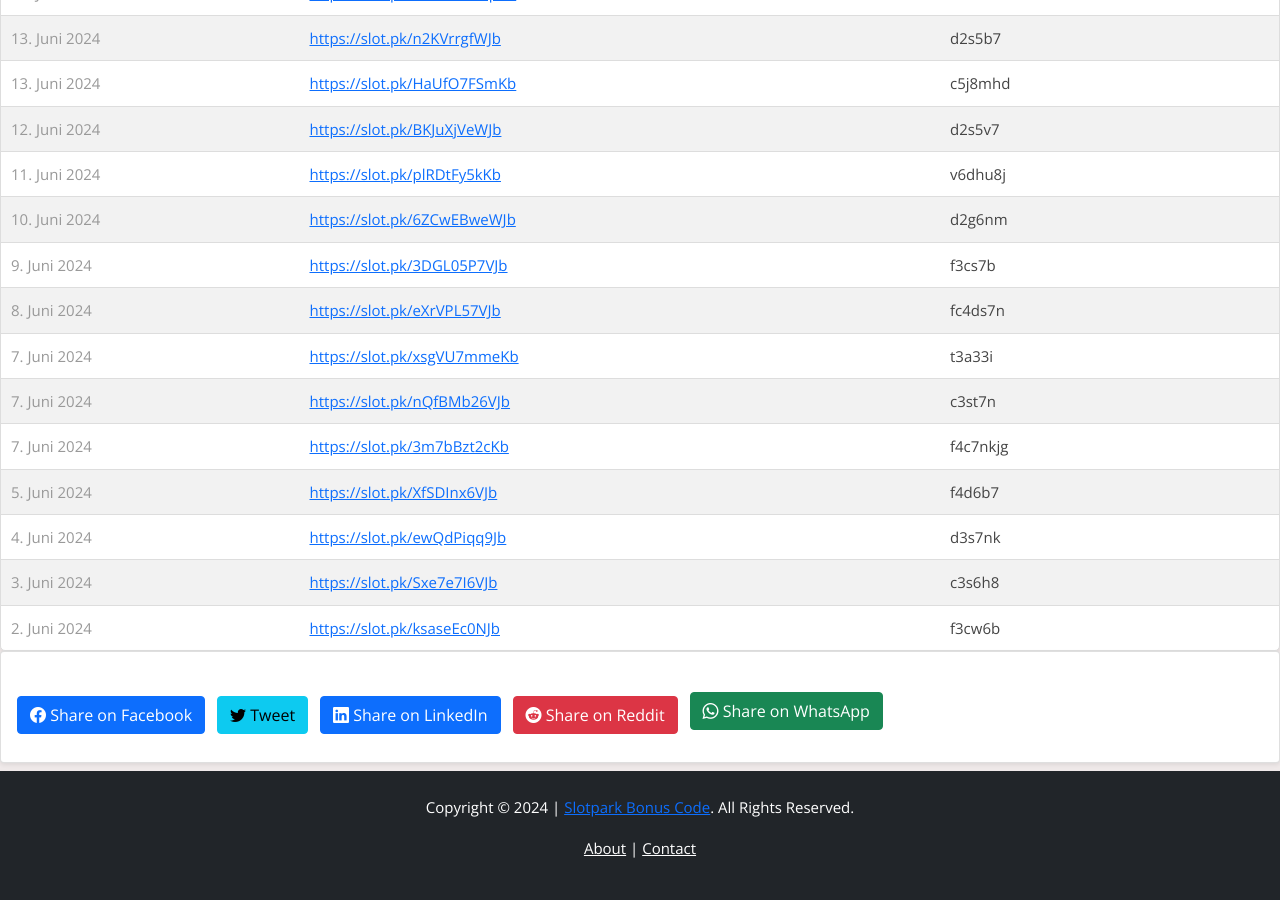
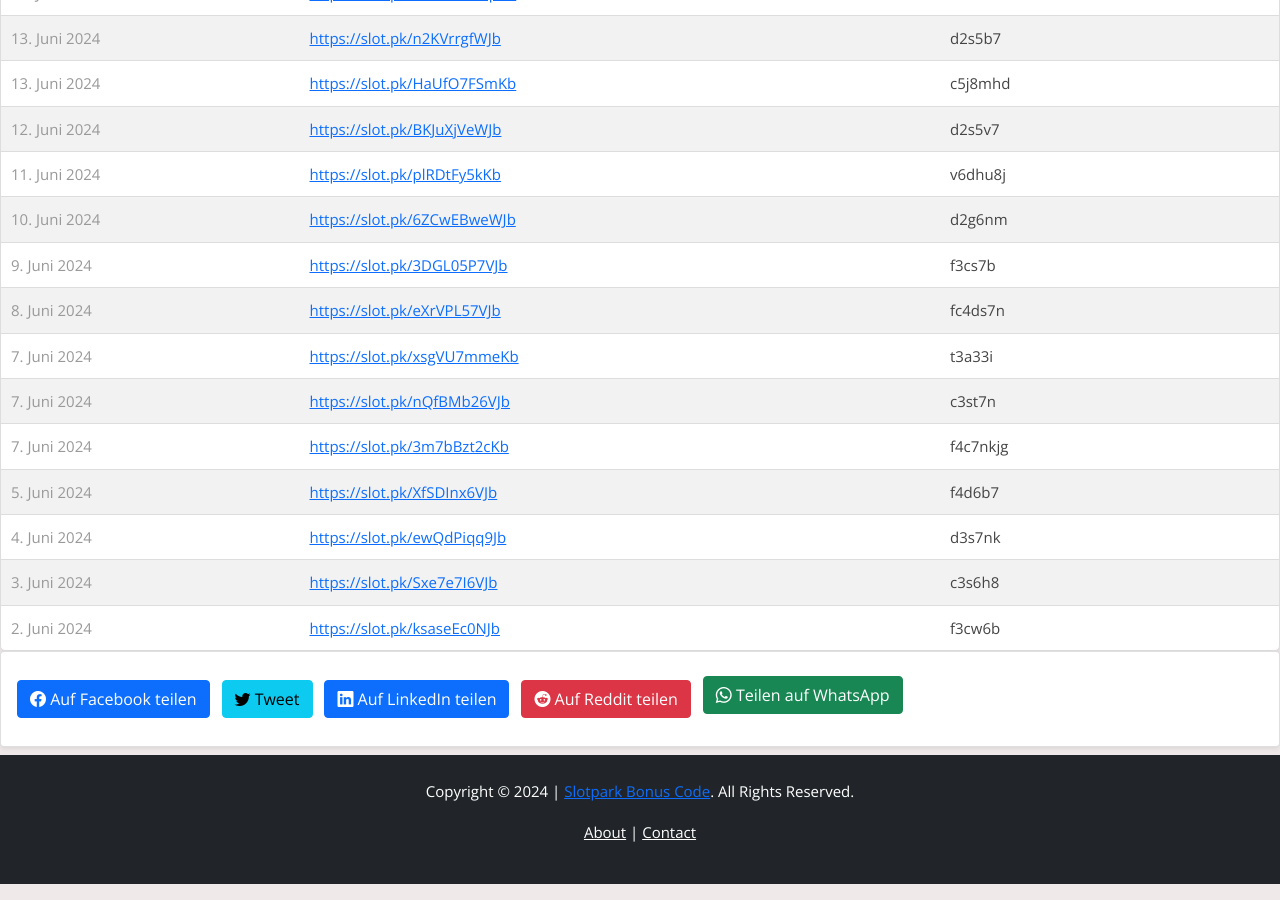
Before and after one commit to Prollad99/sbc-de, a Jekyll site: the page built from index.html, in a window 1280 px wide and 900 px high, scrolled down 824 px. Built offline with Jekyll 4.4.1, drawn with Linux system fonts in a browser that asks for light colours.

Commit message:
Update index.html

```diff
--- a/index.html
+++ b/index.html
@@ -182,21 +182,21 @@ Slotpark Bonus Codes, Free Chips und Münzen werden zuerst auf dieser Website ge
 
 <div class="card shadow-sm mb-2">
 <div class="card-body">
-<div class="social-share mt-4">
+<div class="social-share mt-2">
   <a href="https://www.facebook.com/sharer/sharer.php?u={{ site.url }}{{ page.url }}" target="_blank" class="btn btn-primary mb-2 me-2">
-    <i class="bi bi-facebook"></i> Share on Facebook
+    <i class="bi bi-facebook"></i> Auf Facebook teilen
   </a>
   <a href="https://twitter.com/intent/tweet?text={{ page.title }}&url={{ site.url }}{{ page.url }}" target="_blank" class="btn btn-info mb-2 me-2">
     <i class="bi bi-twitter"></i> Tweet
   </a>
   <a href="https://www.linkedin.com/shareArticle?mini=true&url={{ site.url }}{{ page.url }}&title={{ page.title }}" target="_blank" class="btn btn-primary mb-2 me-2">
-    <i class="bi bi-linkedin"></i> Share on LinkedIn
+    <i class="bi bi-linkedin"></i> Auf LinkedIn teilen
   </a>
   <a href="https://reddit.com/submit?url={{ site.url }}{{ page.url }}&title={{ page.title }}" target="_blank" class="btn btn-danger mb-2 me-2">
-    <i class="bi bi-reddit"></i> Share on Reddit
+    <i class="bi bi-reddit"></i> Auf Reddit teilen
   </a>
   <a href="https://api.whatsapp.com/send?text={{ page.title }} {{ site.url }}{{ page.url }}" target="_blank" class="btn btn-success mb-3 me-2">
-    <i class="bi bi-whatsapp"></i> Share on WhatsApp
+    <i class="bi bi-whatsapp"></i> Teilen auf WhatsApp
   </a>
 </div>
 </div>
```
